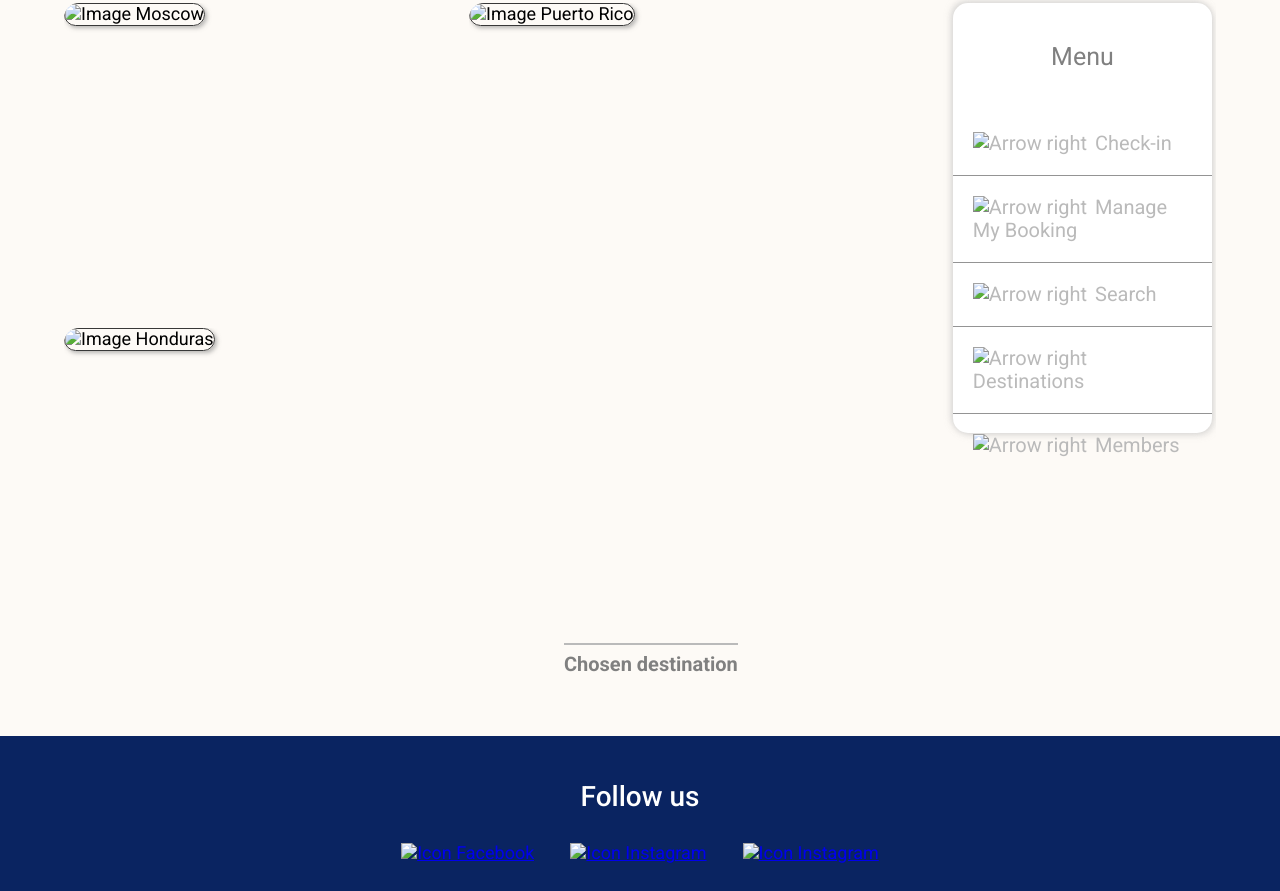
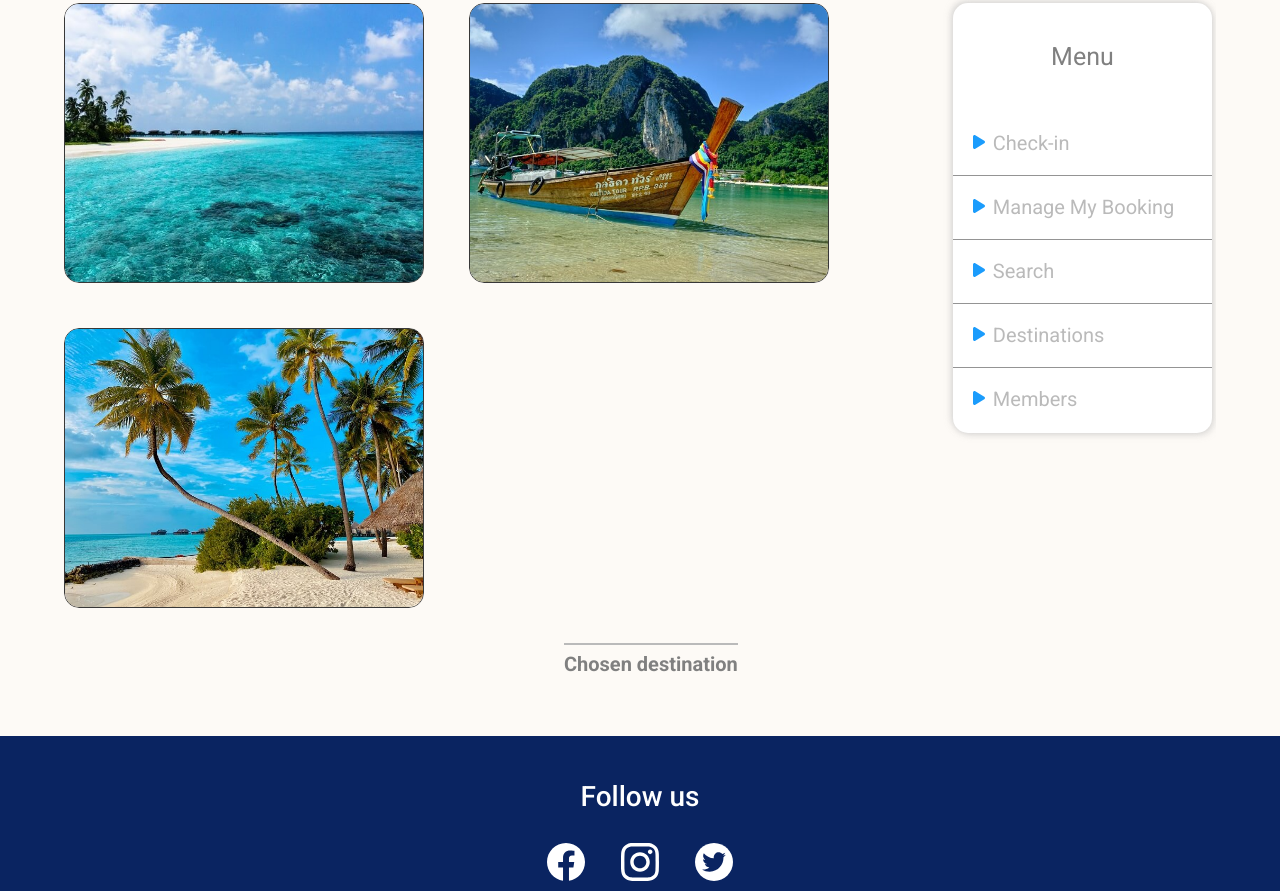
Before and after one commit to JoseRicardoPE/LandingPageAirLine, a plain HTML site: page index.html in a window 1280 px wide. Shown: the part 847-1738 px from the top of the page. Drawn offline with Linux system fonts and the light colour scheme; the site is published under a folder, as on GitHub Pages, so addresses that start at the root find nothing.

Commit message:
updating

```diff
--- a/index.html
+++ b/index.html
@@ -68,7 +68,7 @@
       <section class="content__grid">
         <section class="content__images">
           <figure class="content__figure">
-            <img src="/images/moscow.jpg" alt="Image Moscow" class="content__img">
+            <img src="./images/moscow.jpg" alt="Image Moscow" class="content__img">
             <figcaption class="content__two">
               <section class="content__text">
                 <h2 class="content__title">Trip to Moscow</h2>
@@ -79,7 +79,7 @@
             </figcaption>
           </figure>
           <figure class="content__figure">
-            <img src="/images/puerto-rico.jpg" alt="Image Puerto Rico" class="content__img">
+            <img src="./images/puerto-rico.jpg" alt="Image Puerto Rico" class="content__img">
             <figcaption class="content__two">
               <section class="content__text">
                 <h2 class="content__title">Trip to Puerto Rico</h2>
@@ -90,7 +90,7 @@
             </figcaption>
           </figure>
           <figure class="content__figure">
-            <img src="/images/honduras.jpg" alt="Image Honduras" class="content__img">
+            <img src="./images/honduras.jpg" alt="Image Honduras" class="content__img">
             <figcaption class="content__two">
               <section class="content__text">
                 <h2 class="content__title">Trip to Honduras</h2>
@@ -107,19 +107,19 @@
             <h4 class="menu__title">Menu</h4>
             <div class="menu__links">
               <div class="menu__link--content">
-                <a href="#" class="menu__link"><img src="/images/arrowRight.svg" alt="Arrow right" class="menu__link--arrow">Check-in</a>
+                <a href="#" class="menu__link"><img src="./images/arrowRight.svg" alt="Arrow right" class="menu__link--arrow">Check-in</a>
               </div>
               <div class="menu__link--content">
-                <a href="#" class="menu__link"><img src="/images/arrowRight.svg" alt="Arrow right" class="menu__link--arrow">Manage My Booking</a>
+                <a href="#" class="menu__link"><img src="./images/arrowRight.svg" alt="Arrow right" class="menu__link--arrow">Manage My Booking</a>
               </div>
               <div class="menu__link--content">
-                <a href="#" class="menu__link"><img src="/images/arrowRight.svg" alt="Arrow right" class="menu__link--arrow">Search</a>
+                <a href="#" class="menu__link"><img src="./images/arrowRight.svg" alt="Arrow right" class="menu__link--arrow">Search</a>
               </div>
               <div class="menu__link--content">
-                <a href="#" class="menu__link"><img src="/images/arrowRight.svg" alt="Arrow right" class="menu__link--arrow">Destinations</a>
+                <a href="#" class="menu__link"><img src="./images/arrowRight.svg" alt="Arrow right" class="menu__link--arrow">Destinations</a>
               </div>
               <div class="menu__link--content">
-                <a href="#" class="menu__link"><img src="/images/arrowRight.svg" alt="Arrow right" class="menu__link--arrow">Members</a>
+                <a href="#" class="menu__link"><img src="./images/arrowRight.svg" alt="Arrow right" class="menu__link--arrow">Members</a>
               </div>
 
             </div>
@@ -134,13 +134,13 @@
       <span class="footer__title">Follow us</span>
       <div class="footer__social">
         <a href="https://www.facebook.com/" target="_blank" class="footer__icons">
-          <img src="/images/facebook.svg" alt="Icon Facebook" class="icon icon--facebook"></a>
+          <img src="./images/facebook.svg" alt="Icon Facebook" class="icon icon--facebook"></a>
         </a>
         <a href="https://www.instagram.com/" target="_blank" class="footer__icons">
-          <img src="/images/instagram.svg" alt="Icon Instagram" class="icon icon--instagram"></a>
+          <img src="./images/instagram.svg" alt="Icon Instagram" class="icon icon--instagram"></a>
         </a>
         <a href="https://www.twitter.com/" target="_blank" class="footer__icons">
-          <img src="/images/twitter.svg" alt="Icon Instagram" class="icon icon--instagram"></a>
+          <img src="./images/twitter.svg" alt="Icon Instagram" class="icon icon--instagram"></a>
         </a>
       </div>
       <nav class="footer__nav">
```
